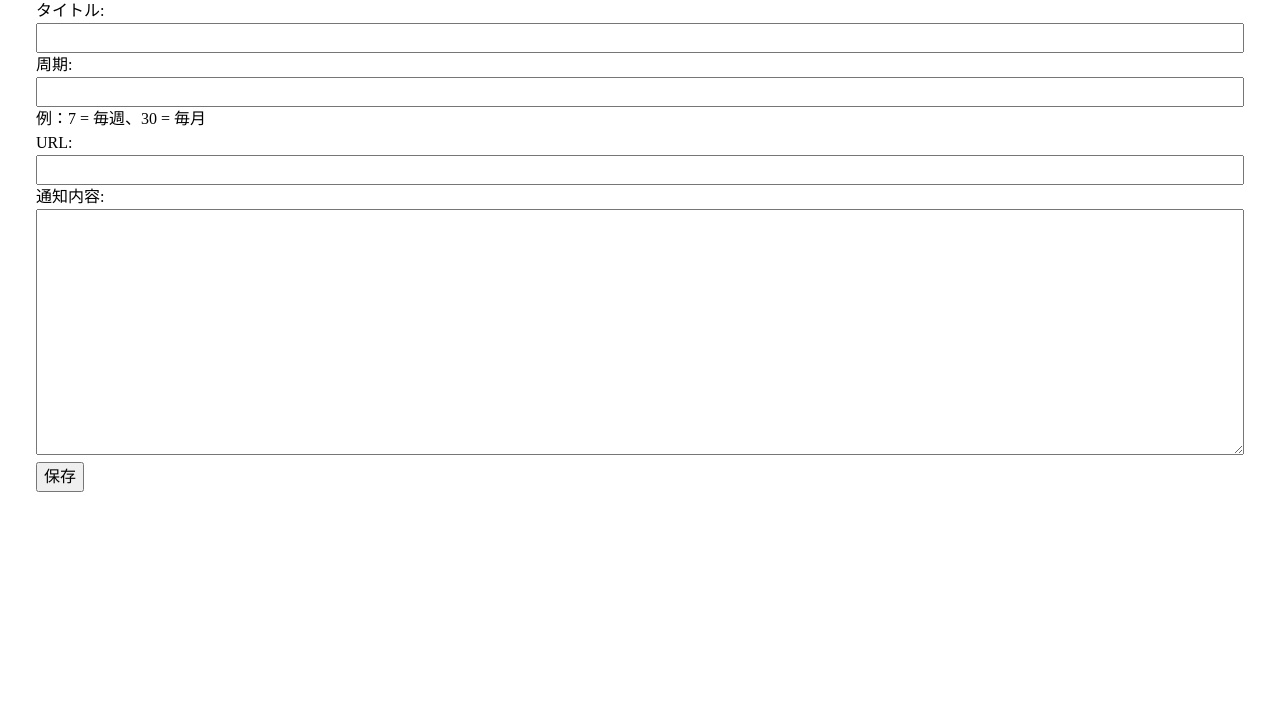
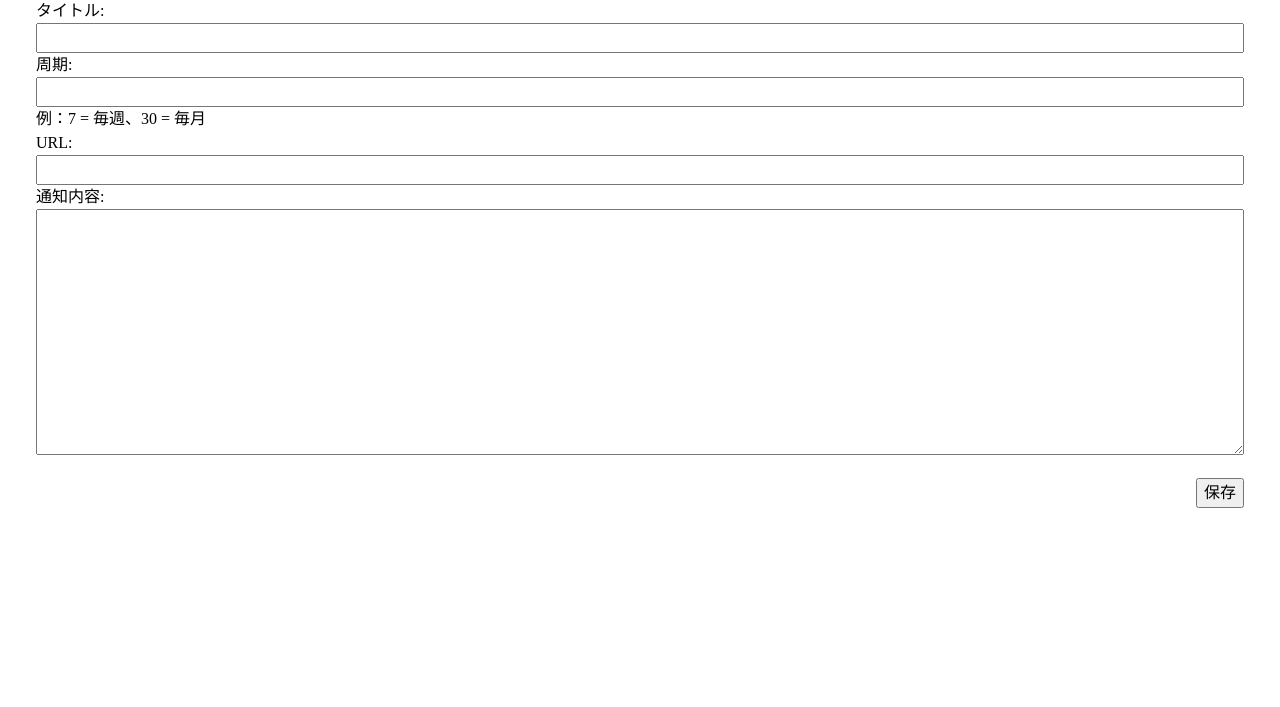
Before and after one commit to Kota-704/routine_project, a Django app: page /reminder/page/create/ in a window 1280 px wide. Shown: the part 97-804 px from the top of the page. Run offline with Django 5.2, Linux system fonts and the light colour scheme.

Commit message:
♻️ レイアウトの微修正

```diff
--- a/routine_project/reminder/templates/reminder/page_form.html
+++ b/routine_project/reminder/templates/reminder/page_form.html
@@ -2,6 +2,8 @@
 <h2>ルーチンを登録する</h2>
 <form method="POST">
   {% csrf_token %} {{ form.as_p }}
-  <button type="submit">保存</button>
+  <div class="button_wrapper">
+    <button type="submit" class="update_button">保存</button>
+  </div>
 </form>
 {% endblock %}
```
